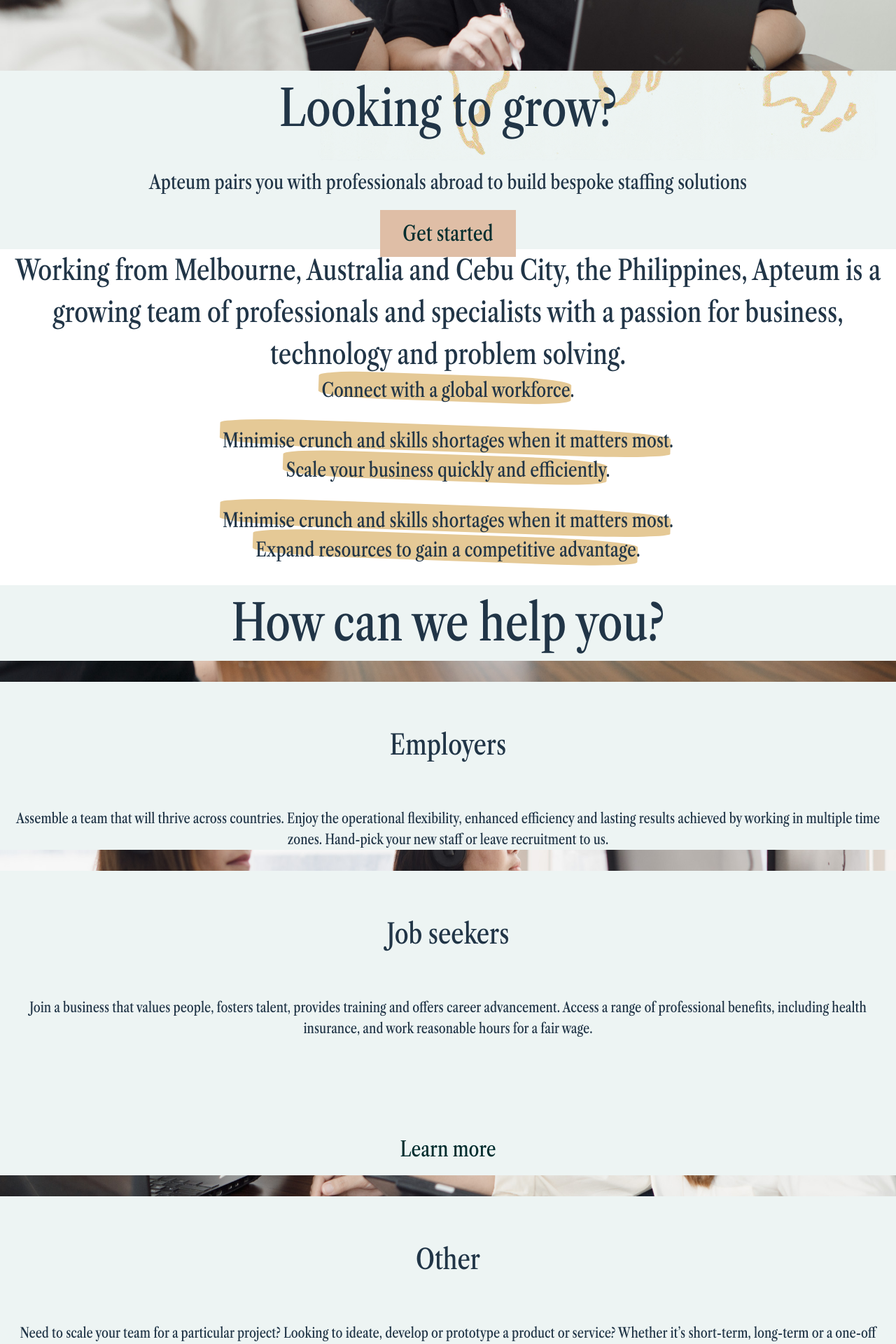
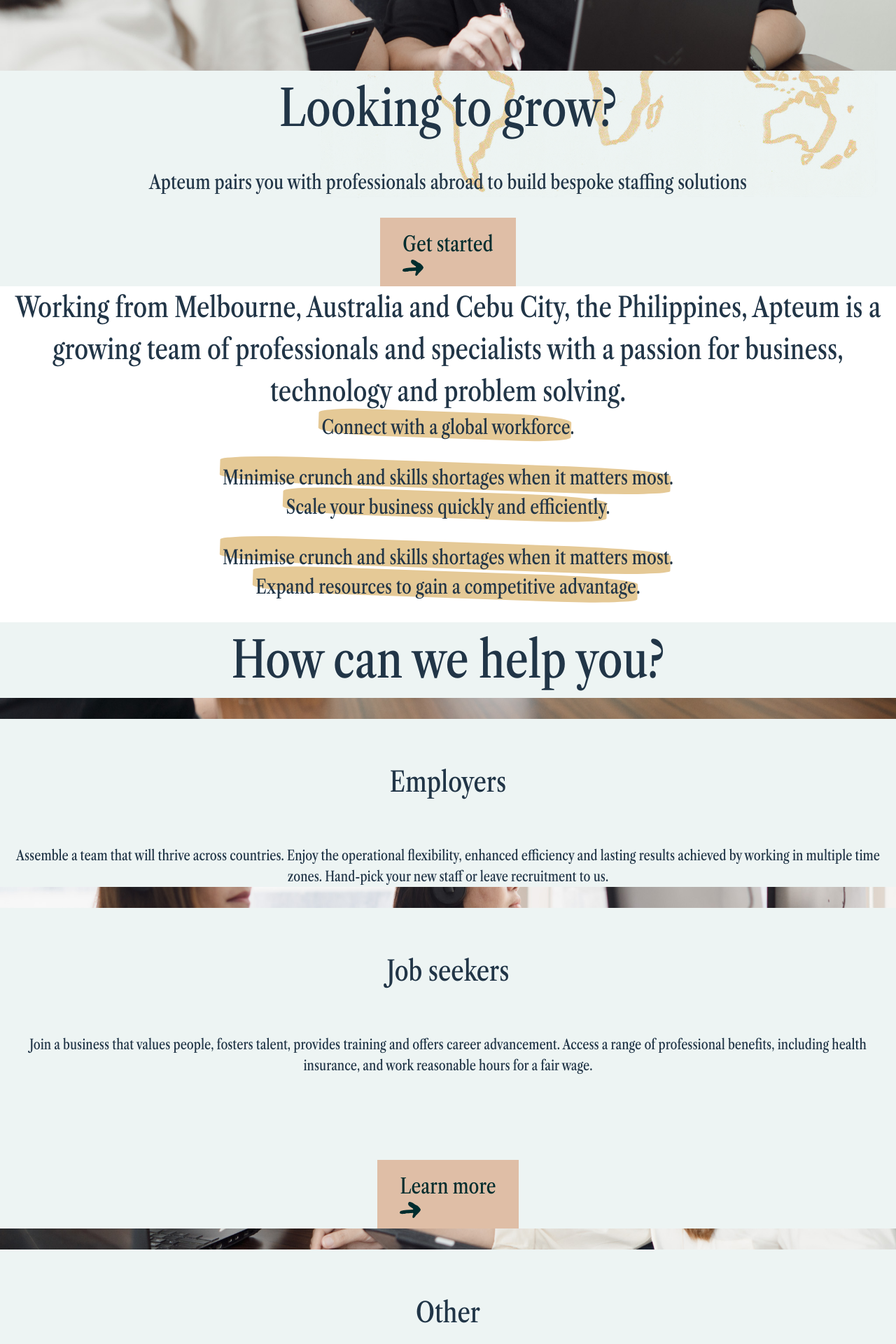
Before and after one commit to rippler7/apteum, a React (Vite) app: page / in a window 1280 px wide. Shown: the part 752-2672 px from the top of the page at 70% size. Built offline with nearby package versions, Linux system fonts and the light colour scheme.

Commit message:
fixed svg arrow for the buttons

```diff
--- a/src/components/SectionFive.tsx
+++ b/src/components/SectionFive.tsx
@@ -1,9 +1,9 @@
 function SectionFive(){
     return(
-        <section className="flex align-middle justify-between py-8">
+        <section className="flex align-middle justify-between py-8 mt-8">
 			<div className="container mx-auto flex flex-col items-center px-4 text-center md:py-12 md:px-5 lg:px-16 justify-center">
 				<span className="highlight-container py-6"><span className="highlight"><h2 className="hlText text-6xl">What does an Apteum client look like?</h2></span></span>
-				<p className="px-8 mt-8 mb-12 text-lg">
+				<p className="px-8 mt-8 mb-12 text-2xl">
 				Apteum services can be tailored for any industry, for clients big and small. Whether you're a large company, a small-to-medium size business or a sole operator, we can provide staffing solutions to help you grow. Think of us as an extension of your business, based in a different office.			</p>
 				<p className="px-8 mt-8 mb-12 text-lg">
 					If you need talented people, we can help.
--- a/src/components/SectionOne.tsx
+++ b/src/components/SectionOne.tsx
@@ -1,24 +1,23 @@
 import './SectionOne.css';
 import heroImg from '../assets/DSC09860.jpg'
-function SectionOne(){
-    return(
-        <section className='secOneBody w-full h-full'>
+import ButtonAvg from './ButtonAvg';
+import arrowRIght from '../assets/arrowRight.svg'
+function SectionOne() {
+    return (
+        <section className='secOneBody w-full h-full mb-8'>
             <div className="h-full w-full px-6 text-center md:px-12 lg:text-left">
                 <div className="w-100 h-full mx-auto sm:max-w-2xl md:max-w-3xl lg:max-w-5xl xl:max-w-7xl">
                     <div className="h-full grid items-center gap-12 lg:grid-cols-2 justify-normal">
                         <div className="h-full w-full">
-                <img src={heroImg}  className="w-full h-full object-cover" alt="" />
+                            <img src={heroImg} className="w-full h-full object-cover" alt="" />
                         </div>
-                <div className="w-full text-center">
+                        <div className="w-full text-center items-center">
 
                             <h2>Looking to grow?</h2>
-
                             <br />
-
                             <h4 className='px-1.5'>Apteum pairs you with professionals abroad to build bespoke staffing solutions</h4>
-
                             <br />
-                <a className="button mb-2 inline-block bg-primary px-12 pt-4 pb-3.5 text-sm" data-te-ripple-init data-te-ripple-color="light" href="#!" role="button">Get started</a>
+                            <div className="w-fit m-auto text-center items-center justify-center mt-[3vw]"> <ButtonAvg label='Get started' iconRight={<div className='pl-2 items-center flex justify-center m-auto'><img className='rightBtnArrow' src={arrowRIght} width={30} title="arrow right" alt="pointRight" /></div>} /></div>
                         </div>
                     </div>
                 </div>
--- a/src/components/SectionSeven.tsx
+++ b/src/components/SectionSeven.tsx
@@ -1,5 +1,6 @@
 import whirlArrow from '../assets/whirlArrow.svg'
 import ButtonAvg from './ButtonAvg'
+import arrowRight from '../assets/arrowRight.svg'
 function SectionSeven(){
     return(
         <section className="flex align-middle justify-between max-w-screen-xl px-4 mx-auto md:flex-row sm:px-6 p-8">
@@ -14,7 +15,7 @@
 				</p>
                 <br />
                 <br />
-                <ButtonAvg label='Get in touch' iconRight={<div className='pl-2'>icon</div>} />
+                <div className="w-fit m-auto text-center items-center justify-center mt-[3vw]"> <ButtonAvg label='Get in touch' iconRight={<div className='pl-2 items-center flex justify-center m-auto'><img className='rightBtnArrow' src={arrowRight} width={30} title="arrow right" alt="pointRight" /></div>} /></div>
 			</div>
 		</section>
     )
--- a/src/components/SectionThree.tsx
+++ b/src/components/SectionThree.tsx
@@ -1,4 +1,6 @@
 import './SectionThree.css';
+import ButtonAvg from './ButtonAvg';
+import arrowRIght from '../assets/arrowRight.svg'
 function SectionThree(){
     return(
         <div id="sec3" className='secThreeBody flex w-full justify-between items-center h-full py-10'>
@@ -34,7 +36,7 @@
                                 <br />
                                 <br />
                                 <br />
-                                <button>Learn more</button>
+                                <div className="w-fit m-auto text-center items-center justify-center mt-[3vw]"> <ButtonAvg label='Learn more' iconRight={<div className='pl-2 items-center flex justify-center m-auto'><img className='rightBtnArrow' src={arrowRIght} width={30} title="arrow right" alt="pointRight" /></div>} /></div>
                             </div>
                         </div>
                         <div className='px-10 flex flex-col justify-start items-center'>
--- a/src/components/SectionTwo.tsx
+++ b/src/components/SectionTwo.tsx
@@ -1,7 +1,7 @@
 import './SectionTwo.css';
 function SectionTwo(){
     return(
-        <div id="sec2" className='secTwoBody flex w-full justify-between items-center h-full py-10'>
+        <div id="sec2" className='secTwoBody flex w-full justify-between items-center h-full py-20'>
 
             <div className='flex flex-col justify-evenly h-full w-full items-center align-items'>
                     <div className='tagline w-full px-20'>
--- a/src/index.css
+++ b/src/index.css
@@ -64,6 +64,12 @@
   background-color: #002d2e;
   color: #FFF;
 }
+
+button:hover div img.rightBtnArrow {
+  filter: invert(100%) sepia(0%) saturate(0%) hue-rotate(90deg) brightness(100%) contrast(100%)
+}
+
+
 button:focus,
 button:focus-visible {
   outline: 4px auto -webkit-focus-ring-color;
@@ -99,7 +105,6 @@
   }
 }
 
-
 .highlight-container, .highlight {
   position: relative;
 }
--- a/src/pages/Expertise.tsx
+++ b/src/pages/Expertise.tsx
@@ -2,6 +2,8 @@
 import heroImg2 from '../assets/expertise-pic2.jpg'
 import heroImg3 from '../assets/expertise-pic3.jpg'
 import heroImg4 from '../assets/expertise-pic4.jpg'
+import ButtonAvg from '../components/ButtonAvg'
+import arrowRight from '../assets/arrowRight.svg'
 function Expertise() {
     return (
         <>
@@ -94,8 +96,7 @@
                     <p className="px-8 mt-8 mb-12">
                     <h2>Do you have a project you would like to discuss?</h2></p>
                     <br />
-                    <br />
-                    <button>Get in touch</button>
+                    <div className="w-fit m-auto text-center items-center justify-center mt-[3vw]"> <ButtonAvg label='Get started' iconRight={<div className='pl-2 items-center flex justify-center m-auto'><img className='rightBtnArrow' src={arrowRight} width={30} title="arrow right" alt="pointRight" /></div>} /></div>
                     <br />
                     <br />
                 </div>
```
Also changed, not shown: src/assets/arrowRight.svg (added). Lines whose indentation alone changed are shown as unchanged.
